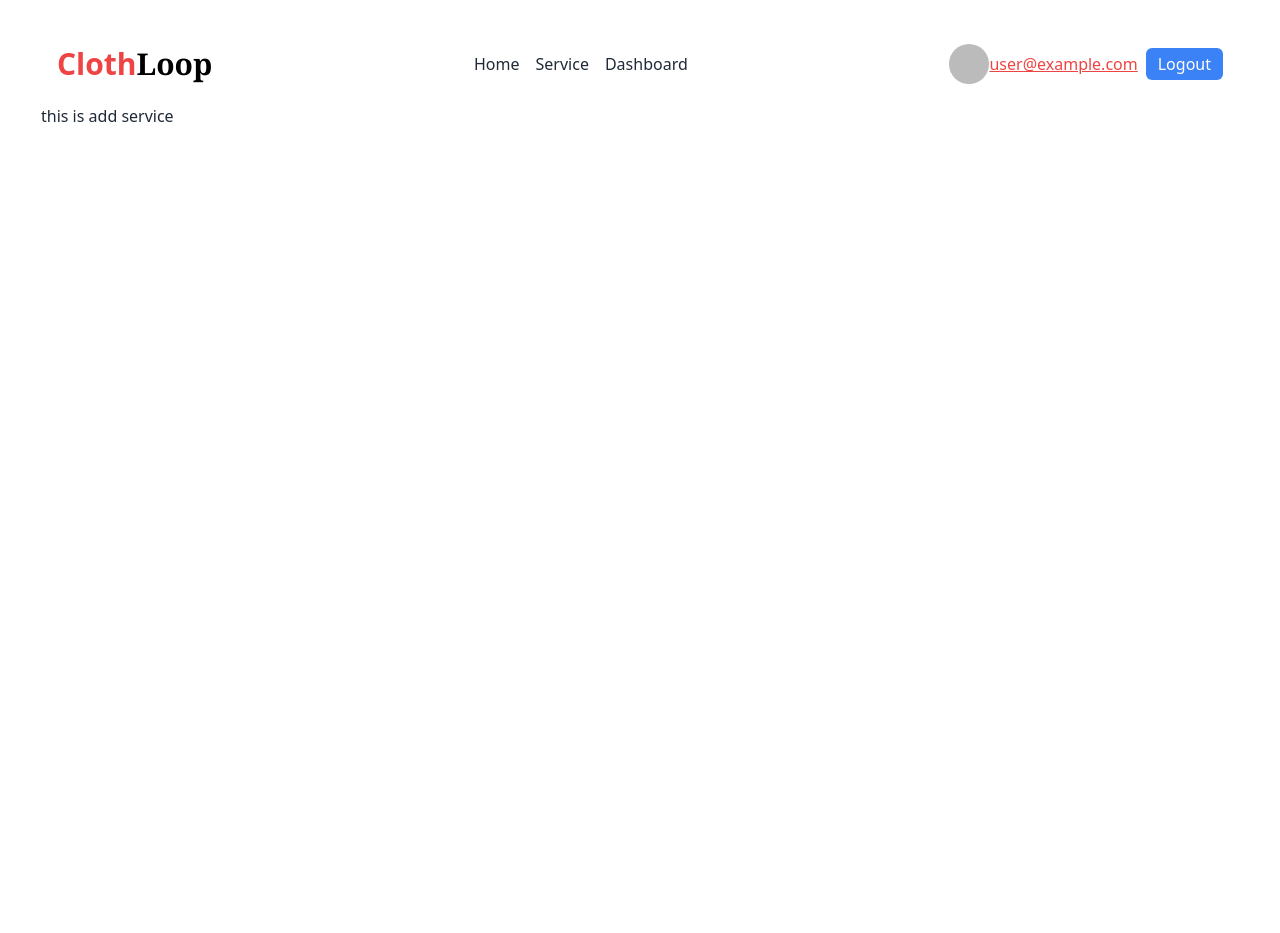
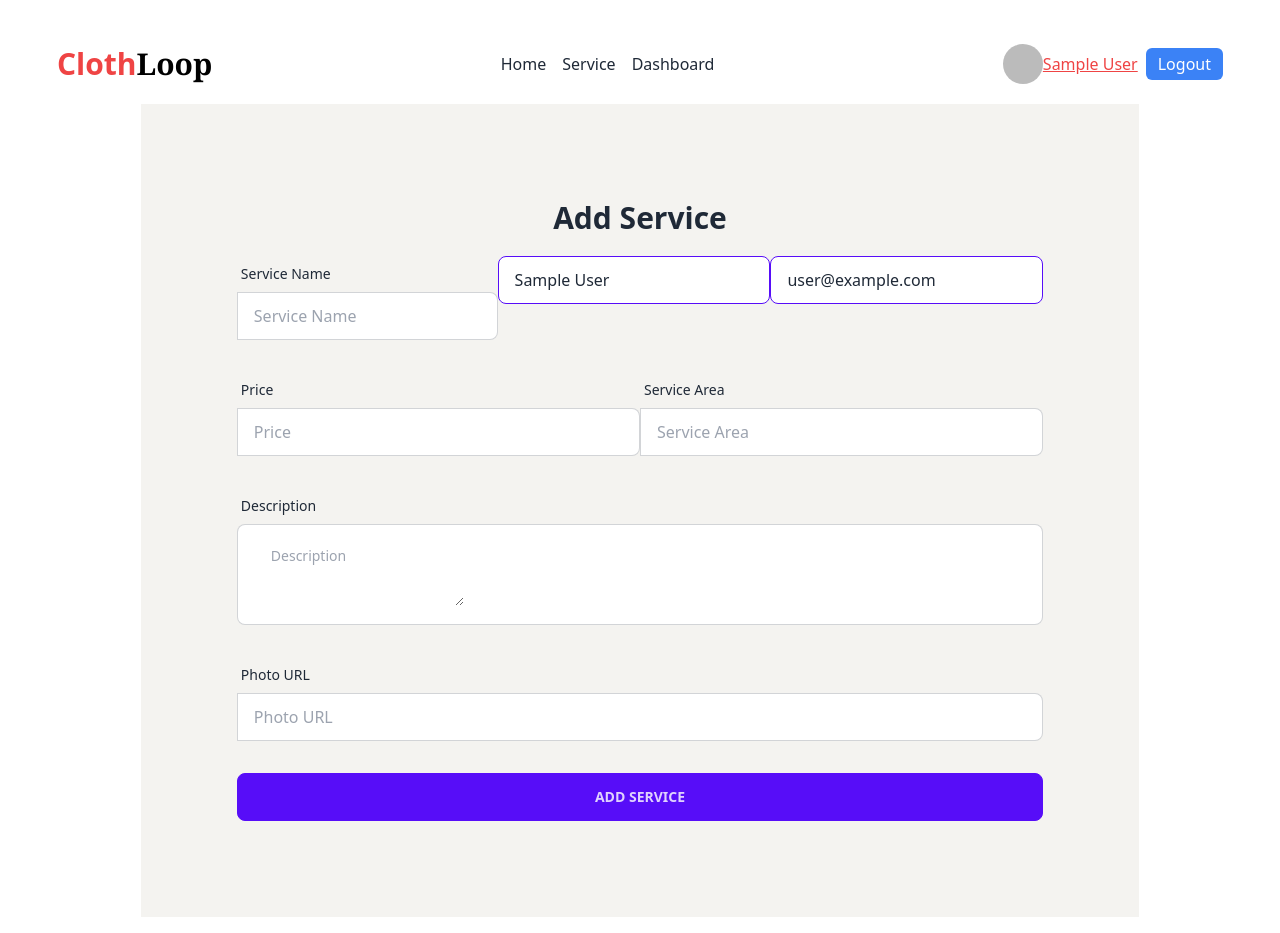
Before and after one commit to nasimuk47/clothloop-client-side, a React (Vite) app: page /add-services in a window 1280 px wide. Before the commit the page ends 800 px from the top, so only its background shows below. Built offline with nearby package versions, Linux system fonts and the light colour scheme; no server answers; sample sign-in values are in the browser's storage.

Commit message:
new service added page done

```diff
--- a/src/Components/DashBaord/AddService.jsx
+++ b/src/Components/DashBaord/AddService.jsx
@@ -1,5 +1,167 @@
+/* eslint-disable no-unused-vars */
+import React, { useContext } from "react";
+import Swal from "sweetalert2";
+import { AuthContext } from "../Auth/AuthProvider";
+
 const AddService = () => {
-    return <div>this is add service</div>;
+    const { user } = useContext(AuthContext);
+
+    console.log(user);
+
+    const handleAddService = async (event) => {
+        event.preventDefault();
+
+        const form = event.target;
+
+        const ServiceName = form.serviceName.value;
+        const ServiceProviderName = user.displayName;
+        const Email = user.email;
+        const ServicePrice = form.price.value;
+        const ServiceArea = form.serviceArea.value;
+        const ServiceDescription = form.description.value;
+        const ServiceImage = form.photoUrl.value;
+        const ServiceProviderImage = user.photoURL;
+
+        const newService = {
+            ServiceName,
+            ServiceProviderName,
+            Email,
+            ServicePrice,
+            ServiceArea,
+            ServiceDescription,
+            ServiceImage,
+            ServiceProviderImage,
+        };
+
+        console.log(newService);
+
+        try {
+            const response = await fetch("http://localhost:5000/services", {
+                method: "POST",
+                headers: {
+                    "Content-Type": "application/json",
+                },
+                body: JSON.stringify(newService),
+            });
+
+            const data = await response.json();
+            console.log(data);
+
+            if (data.insertedId) {
+                Swal.fire({
+                    title: "Success!",
+                    text: "Service added successfully",
+                    icon: "success",
+                    confirmButtonText: "Cool",
+                });
+            }
+        } catch (error) {
+            console.error("Error adding service:", error);
+            Swal.fire({
+                title: "Error",
+                text: "Failed to add the service. Please try again.",
+                icon: "error",
+                confirmButtonText: "OK",
+            });
+        }
+    };
+
+    return (
+        <div>
+            <div className="bg-[#F4F3F0] p-4 sm:p-8 lg:p-24 w-full sm:w-10/12 mx-auto">
+                <h2 className="text-3xl font-extrabold text-center mb-5">
+                    Add Service
+                </h2>
+                <form onSubmit={handleAddService}>
+                    <div className="lg:flex sm:flex mb-8">
+                        <div className="form-control w-full lg:w-1/2 sm:w-1/2">
+                            <label className="label">
+                                <span className="label-text">Service Name</span>
+                            </label>
+                            <label className="input-group">
+                                <input
+                                    type="text"
+                                    name="serviceName"
+                                    placeholder="Service Name"
+                                    className="input input-bordered w-full"
+                                />
+                            </label>
+                        </div>
+                        <input
+                            type="text"
+                            placeholder="Your name"
+                            value={user.displayName} // Populate with user's name
+                            className="input input-bordered input-primary max-w-xs w-full sm:w-1/2"
+                        />
+                        <input
+                            type="email"
+                            placeholder="Your email"
+                            name="yourEmail"
+                            value={user.email} // Populate with user's email
+                            className="input input-bordered input-primary w-full sm:w-1/2"
+                        />
+                    </div>
+                    <div className="lg:flex sm:flex mb-8">
+                        <div className="form-control w-full lg:w-1/2 sm:w-1/2">
+                            <label className="label">
+                                <span className="label-text">Price</span>
+                            </label>
+                            <label className="input-group">
+                                <input
+                                    type="text"
+                                    name="price"
+                                    placeholder="Price"
+                                    className="input input-bordered w-full"
+                                />
+                            </label>
+                        </div>
+                        <div className="form-control w-full lg:w-1/2 sm:w-1/2 mt-4 sm:mt-0">
+                            <label className="label">
+                                <span className="label-text">Service Area</span>
+                            </label>
+                            <label className="input-group">
+                                <input
+                                    type="text"
+                                    name="serviceArea"
+                                    placeholder="Service Area"
+                                    className="input input-bordered w-full"
+                                />
+                            </label>
+                        </div>
+                    </div>
+                    <div className="form-control w-full mb-8">
+                        <label className="label">
+                            <span className="label-text">Description</span>
+                        </label>
+                        <label className="textarea textarea-bordered w-full">
+                            <textarea
+                                name="description"
+                                placeholder="Description"
+                                className="textarea"></textarea>
+                        </label>
+                    </div>
+                    <div className="form-control w-full mb-8">
+                        <label className="label">
+                            <span className="label-text">Photo URL</span>
+                        </label>
+                        <label className="input-group">
+                            <input
+                                type="text"
+                                name="photoUrl"
+                                placeholder="Photo URL"
+                                className="input input-bordered w-full"
+                            />
+                        </label>
+                    </div>
+                    <input
+                        type="submit"
+                        value="Add Service"
+                        className="btn btn-primary w-full"
+                    />
+                </form>
+            </div>
+        </div>
+    );
 };
 
 export default AddService;
--- a/src/Components/Header/Navber.jsx
+++ b/src/Components/Header/Navber.jsx
@@ -47,9 +47,9 @@ const Navber = () => {
                                     <ul className="bg-purple-300 rounded right-[500px]  -mt-16 p-2  absolute">
                                         <li>
                                             <NavLink
-                                                to="/my-services"
+                                                to="/manage-services"
                                                 activeClassName="text-red-500 underline">
-                                                My-services
+                                                Manage-services
                                             </NavLink>
                                         </li>
                                         <li>
@@ -89,7 +89,7 @@ const Navber = () => {
                                 className="h-10 rounded-full"
                             />
                             <span className="text-red-500 underline user-email">
-                                {user.email}
+                                {user.displayName}
                             </span>
                             <button
                                 onClick={logOut}
--- a/src/Components/Page/Home.jsx
+++ b/src/Components/Page/Home.jsx
@@ -4,6 +4,7 @@ import AOS from "aos";
 import "aos/dist/aos.css";
 import PopolerService from "./PopolerService";
 import Footer from "./Footer";
+import { Link } from "react-router-dom";
 
 const Home = () => {
     useEffect(() => {
@@ -31,9 +32,12 @@ const Home = () => {
                             Unlimited <br /> Clothes
                         </h2>
                         <div data-aos="slide-left">
-                            <button className="btn btn-primary flex justify-end bg-red-500 text-white">
-                                Shop Now
-                            </button>
+                            <Link to="/service">
+                                {" "}
+                                <button className="btn btn-primary flex justify-end bg-red-500 text-white">
+                                    Shop Now
+                                </button>
+                            </Link>
                         </div>
                     </div>
                 </div>
--- a/src/Components/Page/ServiceDetails.jsx
+++ b/src/Components/Page/ServiceDetails.jsx
@@ -1,6 +1,7 @@
+/* eslint-disable no-unused-vars */
 import React, { useState, useEffect, useContext } from "react";
 import { useParams } from "react-router-dom";
-import "daisyui/dist/full.css"; // Import DaisyUI styles
+import "daisyui/dist/full.css";
 import { AuthContext } from "../Auth/AuthProvider";
 
 import Swal from "sweetalert2";
--- a/src/main.jsx
+++ b/src/main.jsx
@@ -41,12 +41,16 @@ const router = createBrowserRouter([
             },
 
             {
-                path: "my-services",
+                path: "manage-services",
                 element: <MyService></MyService>,
             },
             {
                 path: "add-services",
-                element: <AddService></AddService>,
+                element: (
+                    <PrivateRoute>
+                        <AddService></AddService>
+                    </PrivateRoute>
+                ),
             },
             {
                 path: "my-schedules",
```
Also changed, not shown: src/Components/Page/Service.jsx (+29 -5 lines).
